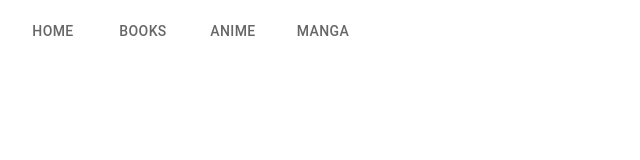
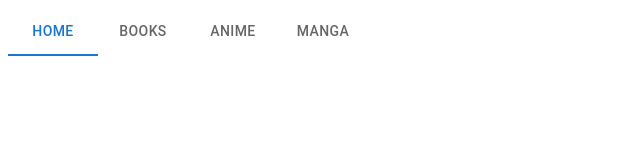
Before and after one commit to moostofa/fullstack-archives, a React (Create React App) app in the folder frontend/: page / in a window 1280 px wide. Shown: the top 160 px of the page, without its empty margins (0-640 px from the left). Built offline with nearby package versions, Linux system fonts and the light colour scheme.

Commit message:
created nav tabs using mui

```diff
--- a/frontend/src/App.js
+++ b/frontend/src/App.js
@@ -1,14 +1,19 @@
-import React from 'react'
-import { Button, Tabs, Tab } from '@mui/material'
+import React, { useState } from 'react'
+import { Tabs, Tab } from '@mui/material'
 import './App.css';
 import { Link, Outlet } from 'react-router-dom';
 
 const App = () => {
+	const [state, setstate] = useState(0)
+	const handleChange = (event, newValue) => {
+		setstate(newValue)
+	}
+
 	const items = ["Books", "Anime", "Manga"]
 	return (
-		<Tabs>
+		<Tabs value={state} onChange={handleChange}>
 			<Tab label="Home" LinkComponent={Link} to="/" /> {
-			items.map(item => (
+			items.map((item, index) => (
 				<Tab
 					key={item}
 					label={item}
```
